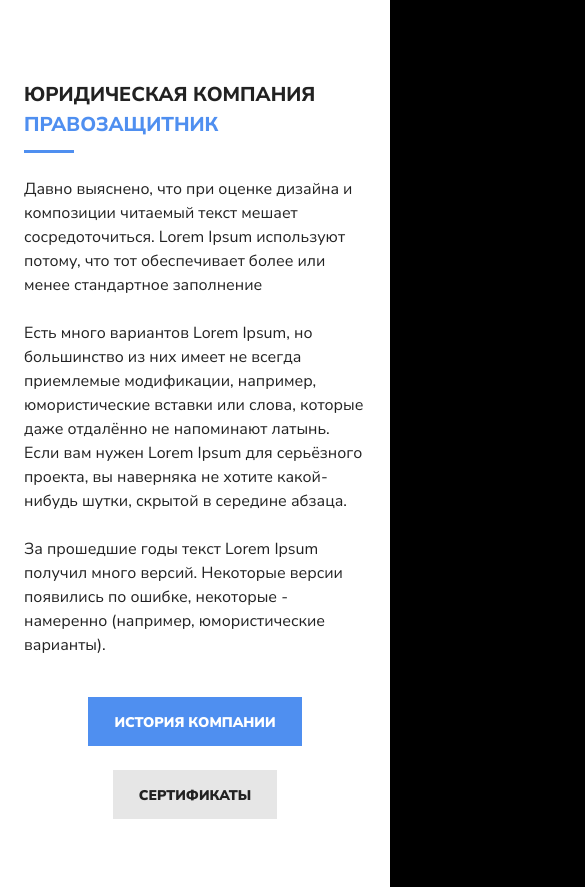
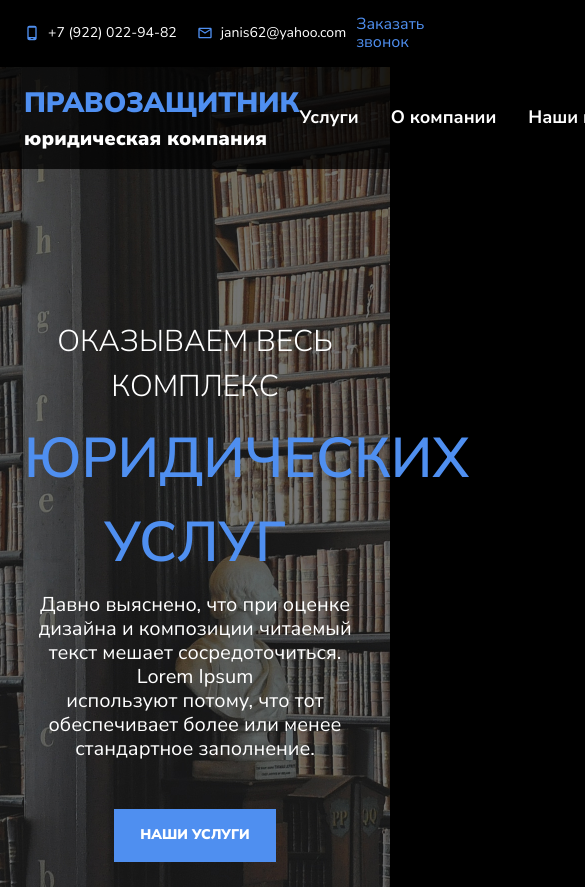
Before and after one commit to HokHHub/projectlawyer, a plain HTML site: page index.html in a window 390 px wide. Shown: the top 887 px of the page, 585 px wide, since content can reach past the window. Drawn offline with Linux system fonts and the light colour scheme.

Commit message:
third commit

```diff
--- a/index.html
+++ b/index.html
@@ -28,10 +28,10 @@
         </div>
     </header>
 
-    <section class="hero">
+    <section class="slider">
         <nav class="main-nav">
             <div class="container">
-                <div class="hero__wrapper">
+                <div class="slider__wrapper">
                     <div class="nav__title">
                         <h1 class="main-nav__title__span">ПРАВОЗАЩИТНИК</h1>
                         <p class="main-nav__title">юридическая компания</p>
@@ -48,13 +48,13 @@
             </div>
         </nav>
         <div class="container">
-            <h1 class="hero__title">Оказываем весь комплекс</h1>
-            <p class="hero__subtitle">Юридических услуг</p>
-            <div class="hero__text">
-                <p class="hero__description-text">Давно выяснено, что при оценке дизайна и композиции читаемый текст
+            <h1 class="slider__title">Оказываем весь комплекс</h1>
+            <p class="slider__subtitle">Юридических услуг</p>
+            <div class="slider__text">
+                <p class="slider__description-text">Давно выяснено, что при оценке дизайна и композиции читаемый текст
                     мешает сосредоточиться. Lorem Ipsum <br> используют потому, что тот обеспечивает более или менее
                     стандартное заполнение.</p>
-                <a href="#" class="hero__btn">Наши услуги</a>
+                <a href="#" class="slider__btn">Наши услуги</a>
             </div>
         </div>
     </section>
@@ -82,7 +82,9 @@
                         <button class="button about__button button_gray">Сертификаты</button>
                     </div>
                 </div>
-                <img src="./img/books.jpg" class="about__img" alt="">
+                <div class="about__pictures">
+                    <img src="./img/books.jpg" class="about__img" alt="">
+                </div>
             </div>
         </div>
     </section>
--- a/styles/_about.scss
+++ b/styles/_about.scss
@@ -40,21 +40,19 @@
         gap: 24px;
         margin-top: 8px;
     }
-
-    &__img{
-        max-height: 359px;
-    }
 }
 
 @media screen and (max-width: 1400px) {
     .about{
 
-        &__img{
-            display: none;
+        &__pictures{
+            display: flex;
+            align-items: center;
         }
 
         &__main-block{
             justify-content: center;
+            gap: 30px;
         }
 
         &__title{
@@ -71,8 +69,24 @@
     }
 }
 
+@media screen and (max-width: 1000px) {
+    .about{
+        padding: 60px 0;
+
+        &__pictures{
+            display: none;
+        }
+
+        &__img{
+            display: none;
+        }
+    }
+}
+
 @media screen and (max-width: 540px) {
     .about{
+        padding: 40px 0;
+
         &__title{
             font-size: 20px;
 
--- a/styles/_container.scss
+++ b/styles/_container.scss
@@ -5,7 +5,7 @@
     padding: 0 69px;
 }
 
-@media screen and (max-width: 540px) {
+@media screen and (max-width: 1200px) {
     .container{
         padding: 0 24px;
     }
--- a/styles/_general.scss
+++ b/styles/_general.scss
@@ -18,3 +18,7 @@ body {
     color: #fff;
     background-color: #000;
 }
+
+img{
+    display: block;
+}
--- a/styles/_header.scss
+++ b/styles/_header.scss
@@ -1,7 +1,6 @@
 .header {
     padding: 10px 0;
     background-color: #000;
-    display: none;
 
     .header__wrapper {
         display: flex;
--- a/styles/_hero.scss
+++ b/styles/_hero.scss
@@ -1,11 +1,10 @@
-.hero {
+.slider {
     background-image: url('./img/background_header.jpg');
     background-size: cover;
     background-position: center;
     height: 100vh;
     max-height: 820px;
     text-align: center;
-    display: none;
 
     &__title {
         margin-top: 150px;
--- a/styles/_nav.scss
+++ b/styles/_nav.scss
@@ -1,7 +1,9 @@
-.nav__title {
-    display: flex;
-    align-items: flex-start;
-    flex-direction: column;
+.nav{
+    &__title {
+        display: flex;
+        align-items: flex-start;
+        flex-direction: column;
+    }
 }
 
 .main-nav {
@@ -9,11 +11,6 @@
     padding: 15px 0;
     display: flex;
     white-space: nowrap;
-
-    .hero__wrapper {
-        display: flex;
-        justify-content: space-between;
-    }
 
     &__list {
         list-style: none;
@@ -64,3 +61,8 @@
         }
     }
 }
+
+.slider__wrapper {
+    display: flex;
+    justify-content: space-between;
+}
```
Also changed, not shown: style.css, 1 other file.
